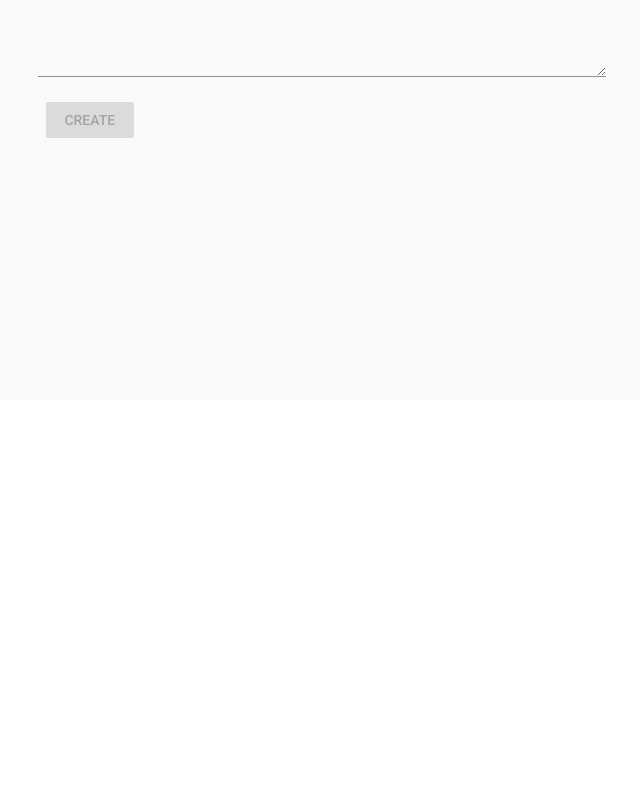
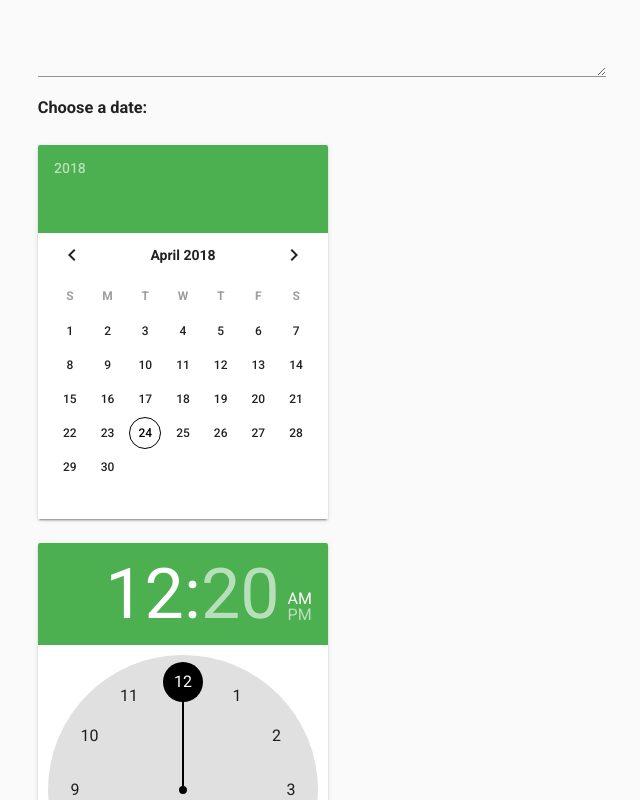
Before and after one commit to fatal41k/find-fitness, a Vue app in the folder find-fitness/: page /schedule/new in a window 1280 px wide. Shown: the part 400-1200 px from the top of the page, without its empty margins (318-958 px from the left). Before the commit the page ends 800 px from the top, so only its background shows below. Built offline with nearby package versions, Linux system fonts and the light colour scheme.

Commit message:
Added a date picker, when you create a workout

```diff
--- a/find-fitness/src/components/Schedule/CreateWorkout.vue
+++ b/find-fitness/src/components/Schedule/CreateWorkout.vue
@@ -54,12 +54,36 @@
               ></v-text-field>
             </v-flex>
           </v-layout>
+          <v-layout row class="mb-2">
+            <v-flex xs12 sm6 offset-sm3>
+              <h3>Choose a date: </h3>
+            </v-flex>
+          </v-layout>
+          <v-layout row class="mb-2">
+            <v-flex xs12 sm6 offset-sm3>
+              <v-date-picker
+                class="mt-3"
+                v-model="date"
+                min="2016-06-15"
+                max="2018-08-10"
+              ></v-date-picker>
+            </v-flex>
+          </v-layout>
+          <v-layout row class="mb-2">
+            <v-flex xs12 sm6 offset-sm3>
+              <v-time-picker
+                class="mt-3"
+                v-model="time"
+              ></v-time-picker>
+            </v-flex>
+          </v-layout>
           <v-layout row>
             <v-flex xs12 sm6 offset-sm3>
               <v-btn class="primary"
                      type="submit"
                      :disabled="!formIsValid"
-              >Create</v-btn>
+              >Create
+              </v-btn>
             </v-flex>
           </v-layout>
         </form>
@@ -75,13 +99,28 @@
         title: '',
         location: '',
         imageUrl: '',
-        description: ''
+        description: '',
+        date: null,
+        time: new Date()
       }
     },
     computed: {
       formIsValid () {
         return this.title !== '' && this.location !== '' &&
           this.description !== '' && this.imageUrl
+      },
+      submittableDateTime () {
+        let date = new Date(this.date)
+        if (typeof this.time === 'string') {
+          const hours = this.time.match(/^(\d+)/)[1]
+          const minutes = this.time.match(/:(\d+)/)[1]
+          date.setHours(hours)
+          date.setMinutes(minutes)
+        } else {
+          date.setHours(this.time.getHours())
+          date.setMinutes(this.time.getMinutes())
+        }
+        return date
       }
     },
     methods: {
@@ -94,7 +133,7 @@
           location: this.location,
           imageUrl: this.imageUrl,
           description: this.description,
-          date: new Date()
+          date: this.submittableDateTime
         }
         this.$store.dispatch('createTraining', trainingData)
         this.$router.push('/schedules')
```
